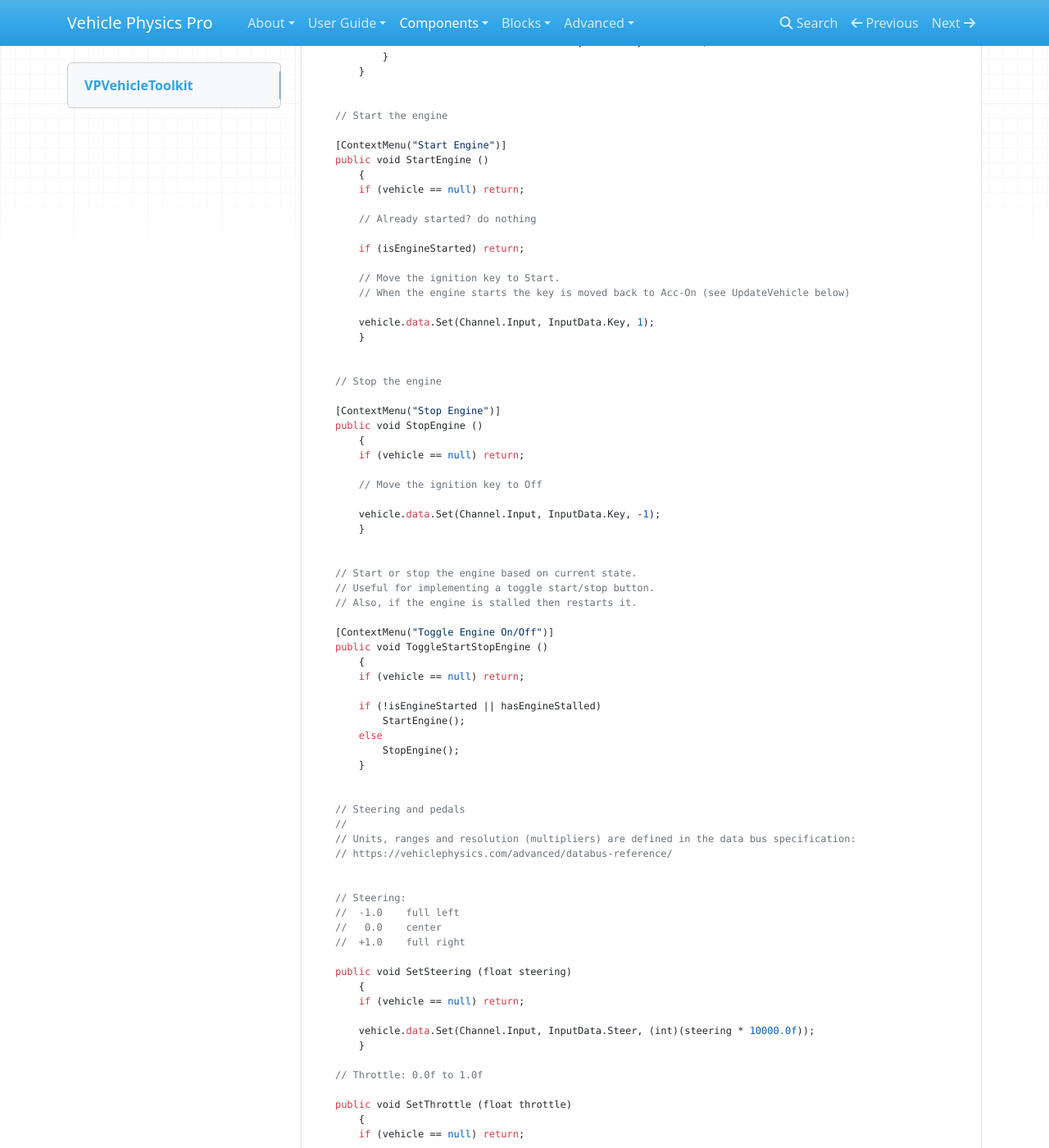
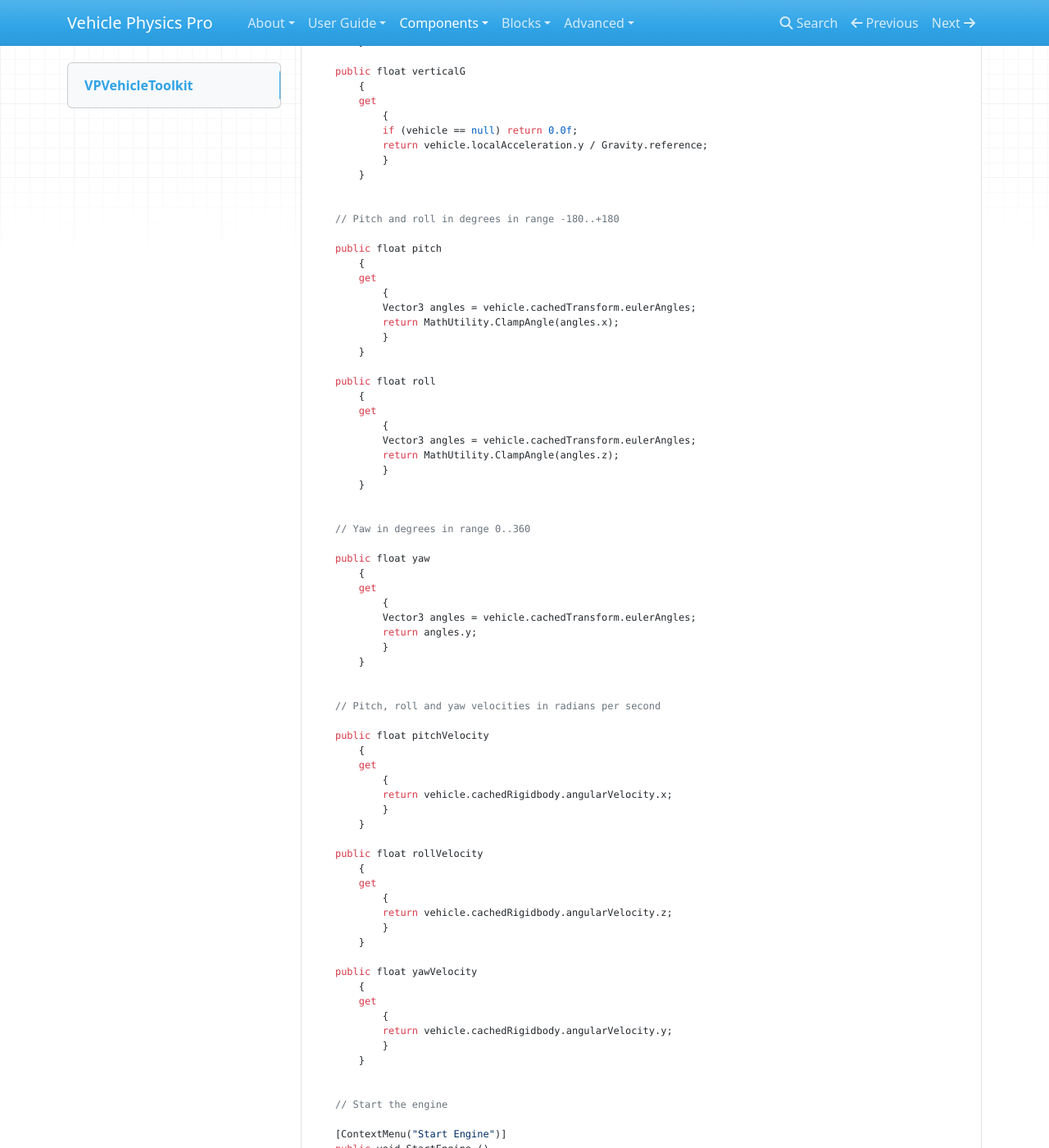
Before and after one commit to EdyJ/vehicle-physics-docs, an MkDocs documentation site: the page built from docs/components/vehicle-toolkit.md, in a window 1280 px wide and 1400 px high, scrolled down 4389 px. Shown: the whole window at 82% size. Built offline with MkDocs 1.6.1, drawn with Linux system fonts in a browser that asks for light colours; nearby versions of some CDN libraries; library files that are not in the unit come from our copies; some of the changed text lies outside the part shown.

Commit message:
Updated Vehicle Toolkit

```diff
--- a/docs/components/vehicle-toolkit.md
+++ b/docs/components/vehicle-toolkit.md
@@ -24,6 +24,12 @@ VPVehicleToolkit may also be used to learn how to interact with the vehicle from
 	float longitudinalG
 	float lateralG
 	float verticalG
+	float pitch
+	float roll
+	float yaw
+	float pitchVelocity
+	float rollVelocity
+	float yawVelocity
 	float throttlePedal
 	float brakePedal
 	float clutchPedal
@@ -184,7 +191,7 @@ public class VPVehicleToolkit : VehicleBehaviour
 		}
 
 
-    // Returns true when the engine is switched on and running
+	// Returns true when the engine is switched on and running
 
 	public bool isEngineStarted
 		{
@@ -234,6 +241,66 @@ public class VPVehicleToolkit : VehicleBehaviour
 			{
 			if (vehicle == null) return 0.0f;
 			return vehicle.localAcceleration.y / Gravity.reference;
+			}
+		}
+
+
+	// Pitch and roll in degrees in range -180..+180
+
+	public float pitch
+		{
+		get
+			{
+			Vector3 angles = vehicle.cachedTransform.eulerAngles;
+			return MathUtility.ClampAngle(angles.x);
+			}
+		}
+
+	public float roll
+		{
+		get
+			{
+			Vector3 angles = vehicle.cachedTransform.eulerAngles;
+			return MathUtility.ClampAngle(angles.z);
+			}
+		}
+
+
+	// Yaw in degrees in range 0..360
+
+	public float yaw
+		{
+		get
+			{
+			Vector3 angles = vehicle.cachedTransform.eulerAngles;
+			return angles.y;
+			}
+		}
+
+
+	// Pitch, roll and yaw velocities in radians per second
+
+	public float pitchVelocity
+		{
+		get
+			{
+			return vehicle.cachedRigidbody.angularVelocity.x;
+			}
+		}
+
+	public float rollVelocity
+		{
+		get
+			{
+			return vehicle.cachedRigidbody.angularVelocity.z;
+			}
+		}
+
+	public float yawVelocity
+		{
+		get
+			{
+			return vehicle.cachedRigidbody.angularVelocity.y;
 			}
 		}
 
```
Also changed, not shown: other parts of docs/components/vehicle-toolkit.md (+1 -0 lines).
